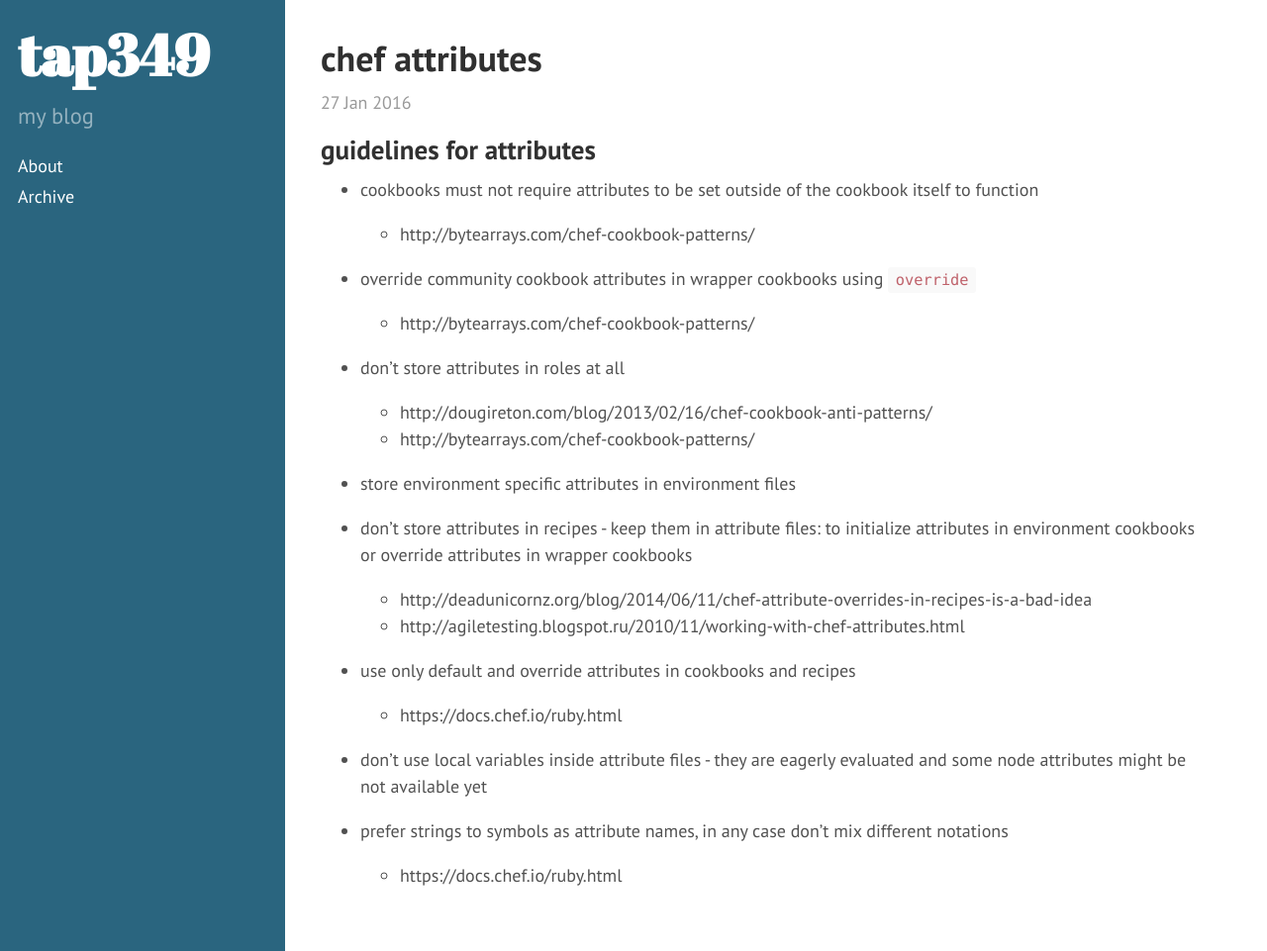
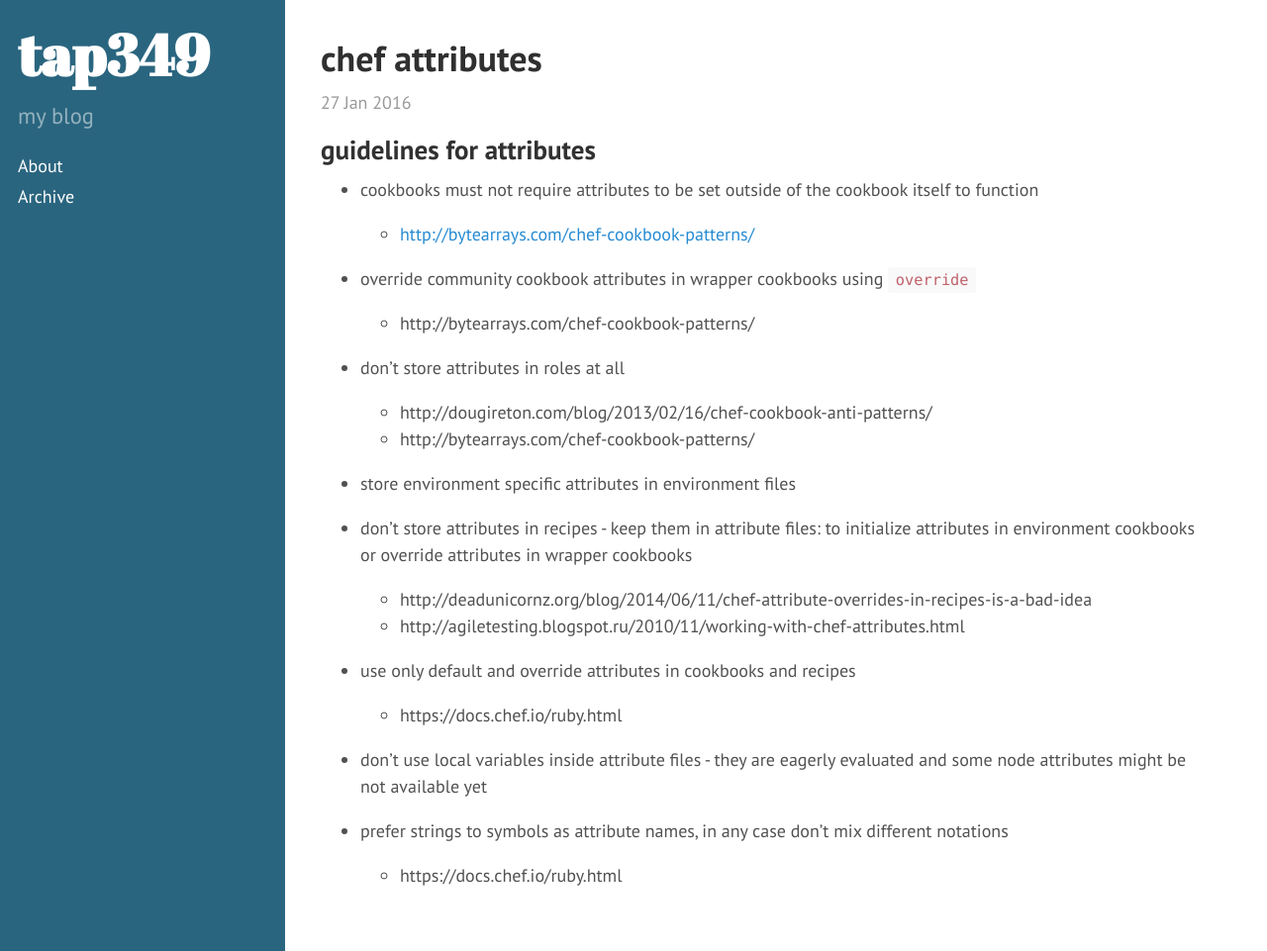
Before and after one commit to tap349/tap349.github.io, a Jekyll site: the page built from _posts/2016-01-27-chef-attributes-best-practices.md, in a window 1280 px wide and 961 px high. Shown: the whole window at 99% size. Built offline with Jekyll 4.4.1, drawn with Linux system fonts in a browser that asks for light colours.

Commit message:
update 2016-02-27_20:19:33

```diff
--- a/_posts/2016-01-27-chef-attributes-best-practices.md
+++ b/_posts/2016-01-27-chef-attributes-best-practices.md
@@ -10,7 +10,7 @@ categories: [chef]
 
 - cookbooks must not require attributes to be set outside of the cookbook itself to function
 
-  - http://bytearrays.com/chef-cookbook-patterns/
+  - <http://bytearrays.com/chef-cookbook-patterns/>
 
 - override community cookbook attributes in wrapper cookbooks using `override`
 
```
